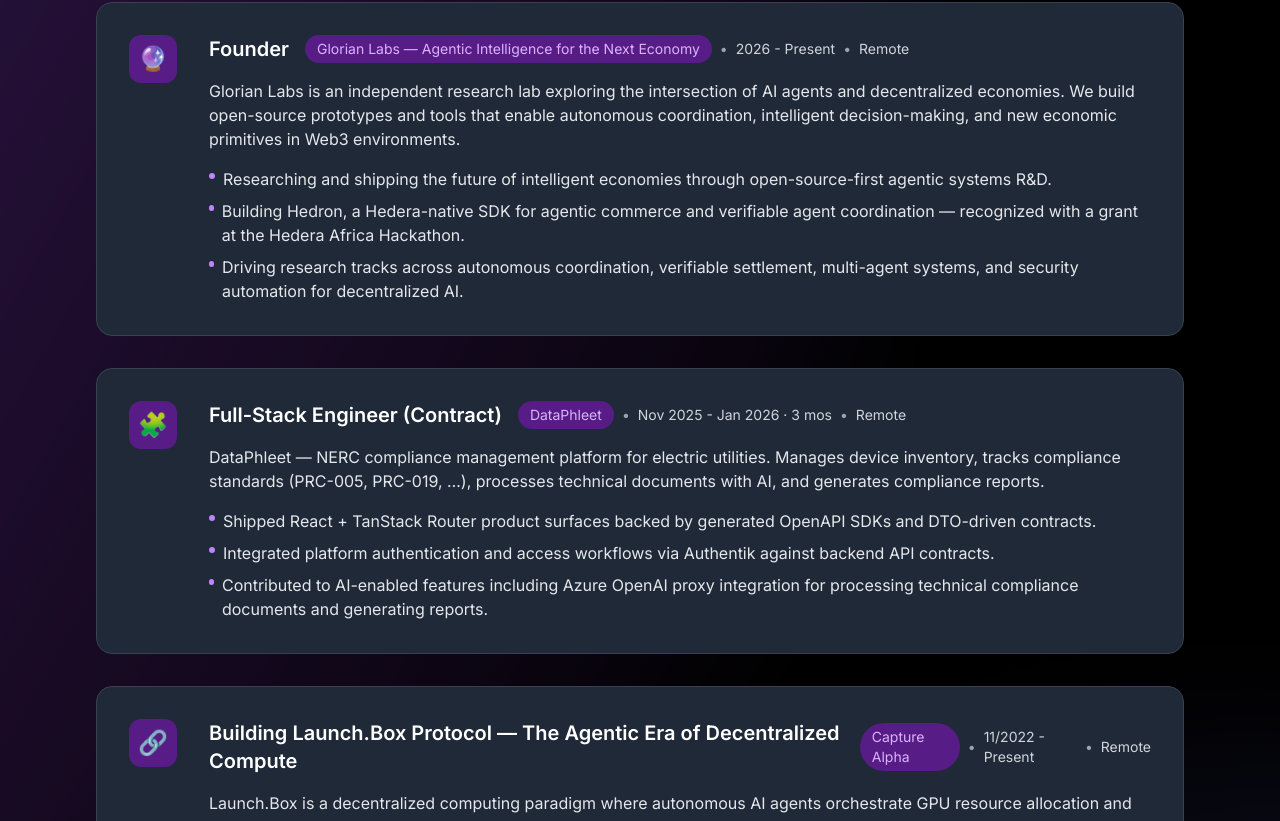
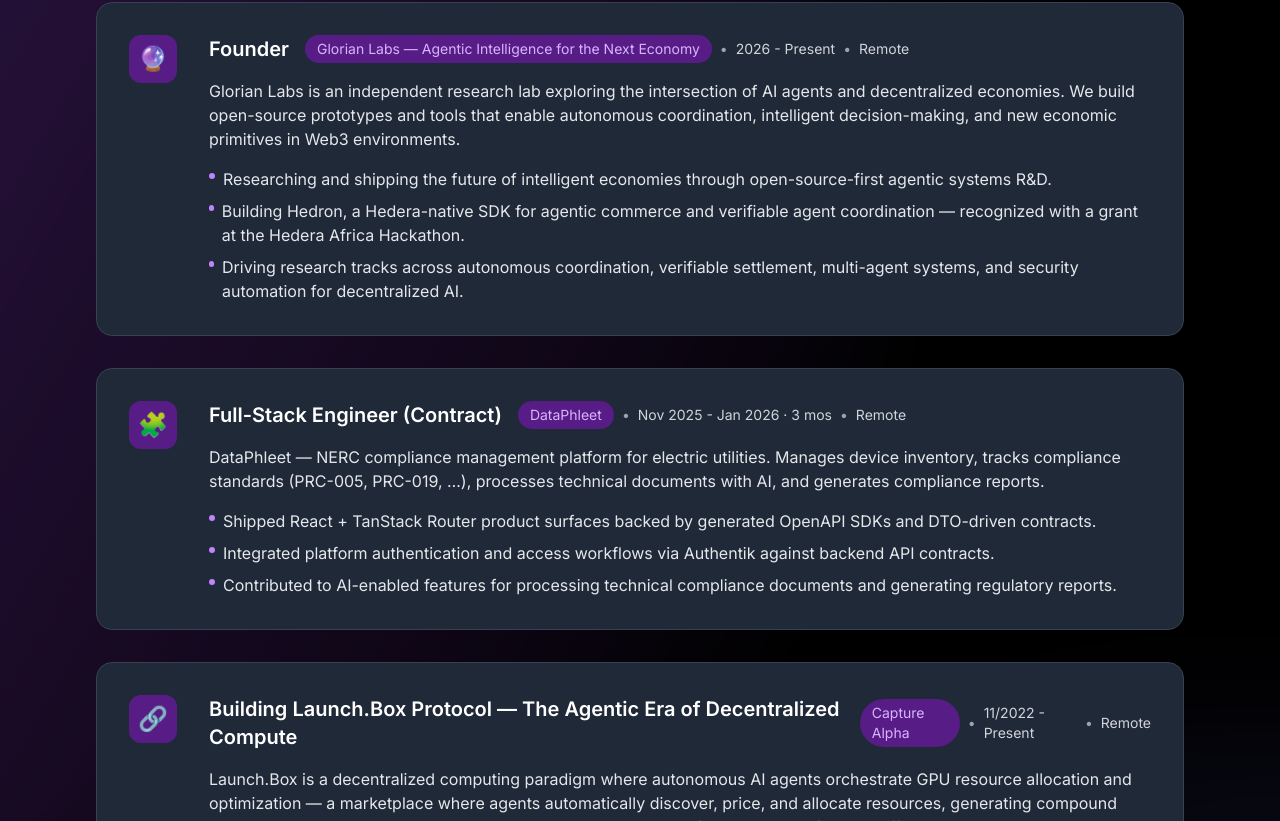
Before and after one commit to Hebx/DevFolio, a Next.js app: page / in a window 1280 px wide. Shown: the part 3955-4776 px from the top of the page. Built offline with nearby package versions, Linux system fonts and the light colour scheme.

Commit message:
Remove Azure OpenAI mention from skills and DataPhleet highlight

```diff
--- a/app/components/Experience.tsx
+++ b/app/components/Experience.tsx
@@ -28,7 +28,7 @@
     highlights: [
       "Shipped React + TanStack Router product surfaces backed by generated OpenAPI SDKs and DTO-driven contracts.",
       "Integrated platform authentication and access workflows via Authentik against backend API contracts.",
-      "Contributed to AI-enabled features including Azure OpenAI proxy integration for processing technical compliance documents and generating reports.",
+      "Contributed to AI-enabled features for processing technical compliance documents and generating regulatory reports.",
     ],
     icon: "🧩",
   },
--- a/app/components/Skills.tsx
+++ b/app/components/Skills.tsx
@@ -24,7 +24,7 @@
   },
   {
     title: "Agentic AI",
-    skills: ["AI Agents", "Agentic Workflows", "Agentic Frameworks", "Autonomous Agents", "LLM Integration", "RAG", "AI Inference", "Azure OpenAI", "Decentralized AI", "Decentralized Compute (GPU)", "Decentralized Infrastructure (Nodes)"],
+    skills: ["AI Agents", "Agentic Workflows", "Agentic Frameworks", "Autonomous Agents", "LLM Integration", "RAG", "AI Inference", "Decentralized AI", "Decentralized Compute (GPU)", "Decentralized Infrastructure (Nodes)"],
     icon: (
       <svg className="w-6 h-6" fill="none" stroke="currentColor" viewBox="0 0 24 24">
         <path strokeLinecap="round" strokeLinejoin="round" strokeWidth={2} d="M9.663 17h4.673M12 3v1m6.364 1.636l-.707.707M21 12h-1M4 12H3m3.343-5.657l-.707-.707m2.828 9.9a5 5 0 117.072 0l-.548.547A3.374 3.374 0 0014 18.469V19a2 2 0 11-4 0v-.531c0-.895-.356-1.754-.988-2.386l-.548-.547z" />
```
